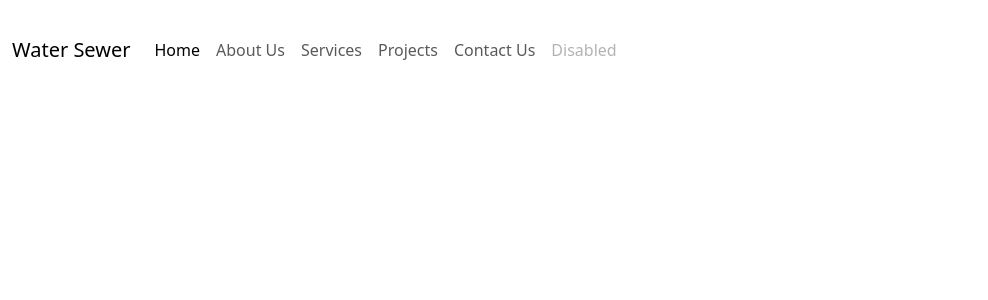
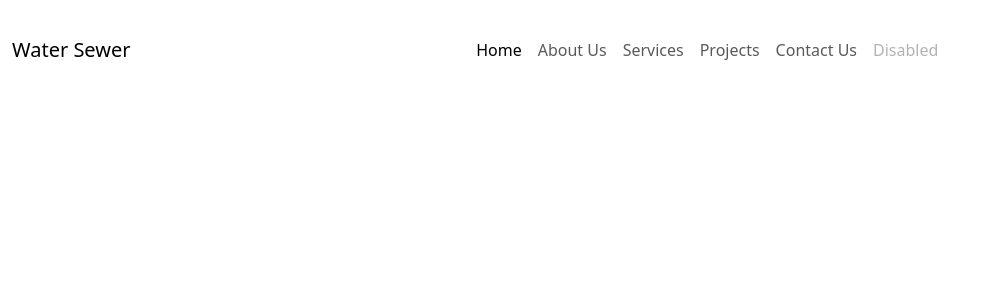
Before and after one commit to EdisonAlushaj/Water-Sewer-App, a React (Vite) app: page /#/app in a window 1280 px wide. Shown: the top 300 px of the page, without its empty margins (0-988 px from the left). Built offline with nearby package versions, Linux system fonts and the light colour scheme.

Commit message:
AppRoutes
Implementimi i AppRoutes dhe rregullimi i Header

```diff
--- a/package.json
+++ b/package.json
@@ -12,7 +12,8 @@
   "dependencies": {
     "bootstrap": "^5.3.3",
     "react": "^18.3.1",
-    "react-dom": "^18.3.1"
+    "react-dom": "^18.3.1",
+    "react-router-dom": "^6.25.1"
   },
   "devDependencies": {
     "@types/react": "^18.3.3",
--- a/src/App.jsx
+++ b/src/App.jsx
@@ -1,14 +1,32 @@
-import { useState } from 'react'
+import React, { Component, Suspense } from 'react';
+import { HashRouter, Outlet } from 'react-router-dom';
 import './App.css'
 import Header from './Header/header.jsx'
+import AppRoutes from './AppRoutes.jsx';
 
-function App() {
-
+export const MainLayout = () => {
   return (
     <>
       <Header></Header>
+      <Suspense fallback={<div>Loading...</div>}>
+        <Outlet />
+      </Suspense>
     </>
   )
 }
 
+class App extends Component {
+  render() {
+    return (
+      <div className="app-wrapper">
+        <HashRouter>
+          <Suspense fallback={<div>Loading...</div>}>
+            <AppRoutes />
+          </Suspense>
+        </HashRouter>
+      </div>
+    );
+  }
+}
+
 export default App
--- /dev/null
+++ b/src/AppRoutes.jsx
@@ -0,0 +1,12 @@
+import React from "react";
+import { Routes, Route, Navigate } from "react-router-dom";
+import { MainLayout } from "./App.jsx";
+
+const AppRoutes = () => (
+  <Routes>
+    <Route path="/" element={<Navigate to="/app" />} />
+    <Route path="/app" element={<MainLayout />} />
+  </Routes>
+);
+
+export default AppRoutes;
--- a/src/Header/header.jsx
+++ b/src/Header/header.jsx
@@ -4,13 +4,13 @@ function Header() {
 
     return (
         <>
-            <nav className="navbar navbar-expand-lg navbar-light" style={{ width: '100%', height: '100px'}}>
-                <div className="container-fluid" style={{ width: '100%' }}>
+            <nav className="navbar navbar-expand-lg navbar-light d-flex justify-content-center" style={{ width: '100%', height: '100px', backgroundColor: ''}}>
+                <div className="container-fluid d-flex justify-content-center" style={{ width: '100%' }}>
                     <a className="navbar-brand" href="#">Water Sewer</a>
                     <button className="navbar-toggler" type="button" data-bs-toggle="collapse" data-bs-target="#navbarNav" aria-controls="navbarNav" aria-expanded="false" aria-label="Toggle navigation">
                         <span className="navbar-toggler-icon"></span>
                     </button>
-                    <div className="collapse navbar-collapse" id="navbarNav">
+                    <div className="collapse navbar-collapse justify-content-center" id="navbarNav">
                         <ul className="navbar-nav">
                             <li className="nav-item">
                                 <a className="nav-link active" aria-current="page" href="#">Home</a>
```
Also changed, not shown: 1 other file (tests, documents, lock files or other folders).
